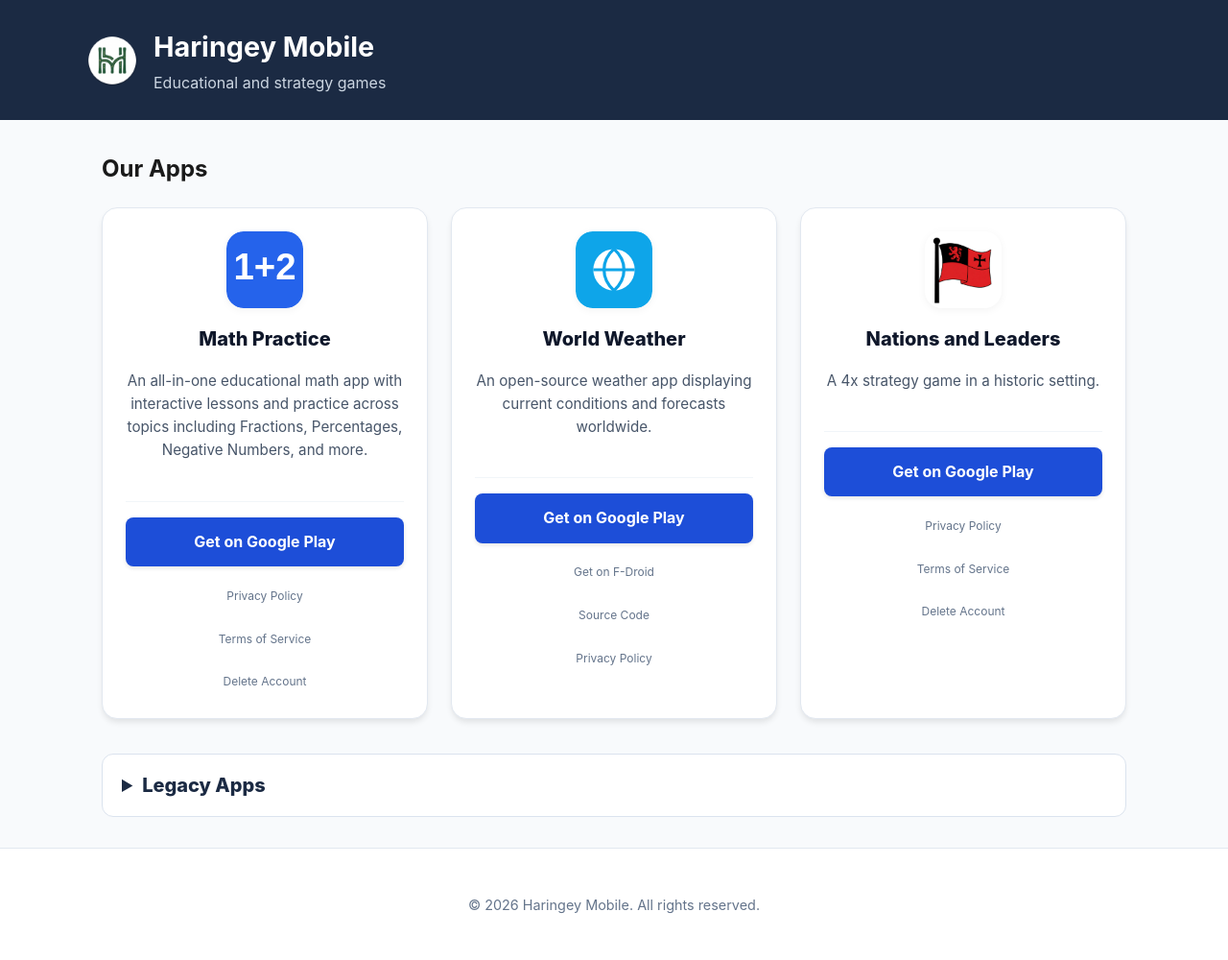
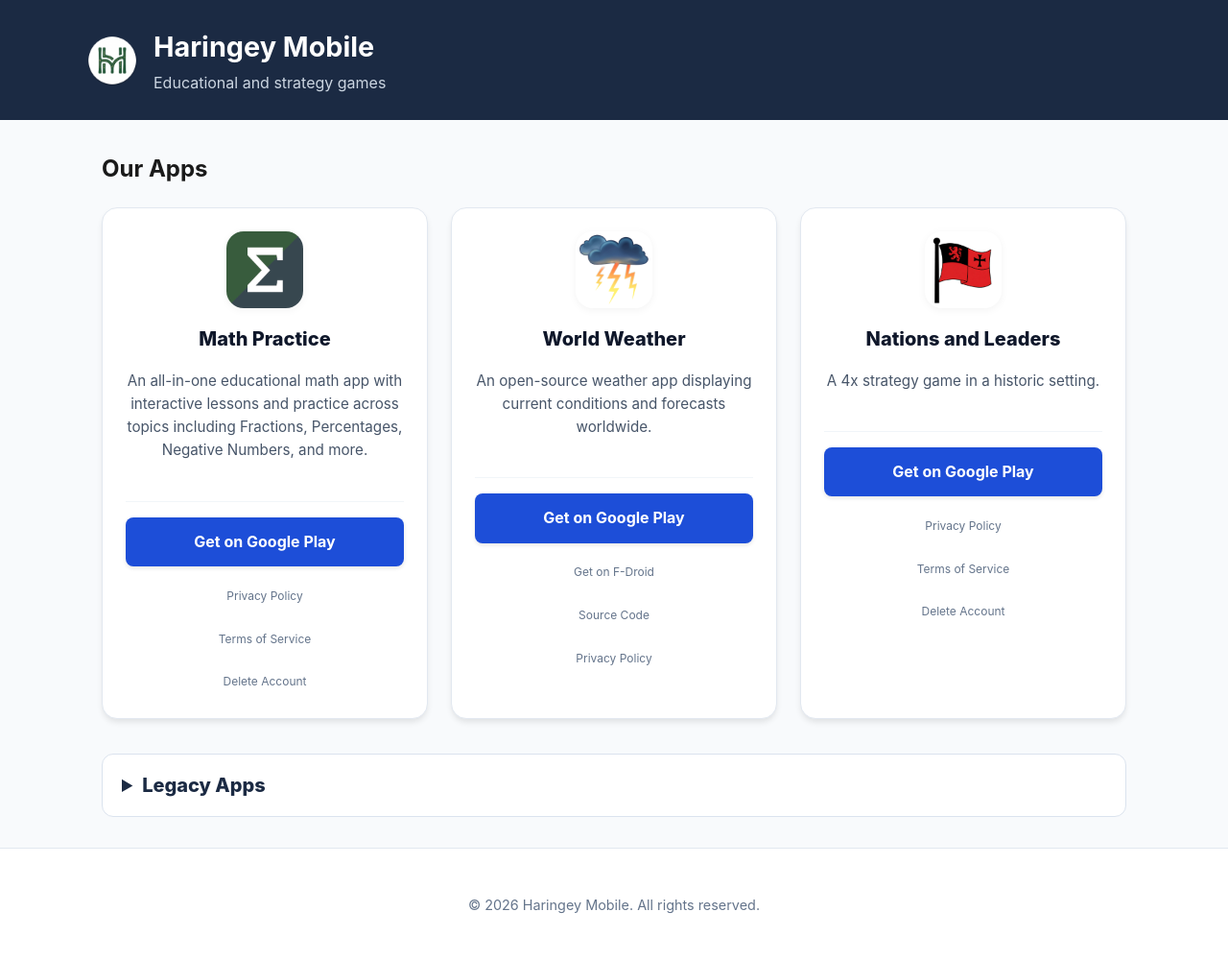
Before and after one commit to HaringeyMobile/HaringeyMobile.github.io, a Jekyll site: the page built from index.md, in a window 1280 px wide. Shown: the whole page at 96% size. Built offline with Jekyll 4.4.1, drawn with Linux system fonts in a browser that asks for light colours.

Commit message:
New icons

```diff
--- a/_data/apps.yml
+++ b/_data/apps.yml
@@ -2,7 +2,7 @@
   name: Math Practice
   category: main
   description: "An all-in-one educational math app with interactive lessons and practice across topics including Fractions, Percentages, Negative Numbers, and more."
-  icon: "/assets/images/math-practice-placeholder.svg"
+  icon: "/assets/images/mp_consolidated_120.png"
   play_store: "https://play.google.com/store/apps/details?id=com.haringeymobile.mathpractice"
   license: "/math-practice/privacy"
   terms: "/math-practice/terms"
@@ -13,7 +13,7 @@
   name: World Weather
   category: main
   description: "An open-source weather app displaying current conditions and forecasts worldwide."
-  icon: "/assets/images/world-weather-placeholder.svg"
+  icon: "/assets/images/ww_120.png"
   play_store: "https://play.google.com/store/apps/details?id=com.haringeymobile.ukweather"
   fdroid: "https://f-droid.org/packages/com.haringeymobile.ukweather/"
   source: "https://github.com/HaringeyMobile/World-Weather"
```
Also changed, not shown: assets/images/math-practice-placeholder.svg (deleted), assets/images/mp_consolidated_120.png (added), assets/images/world-weather-placeholder.svg (deleted), assets/images/ww_120.png (added).
